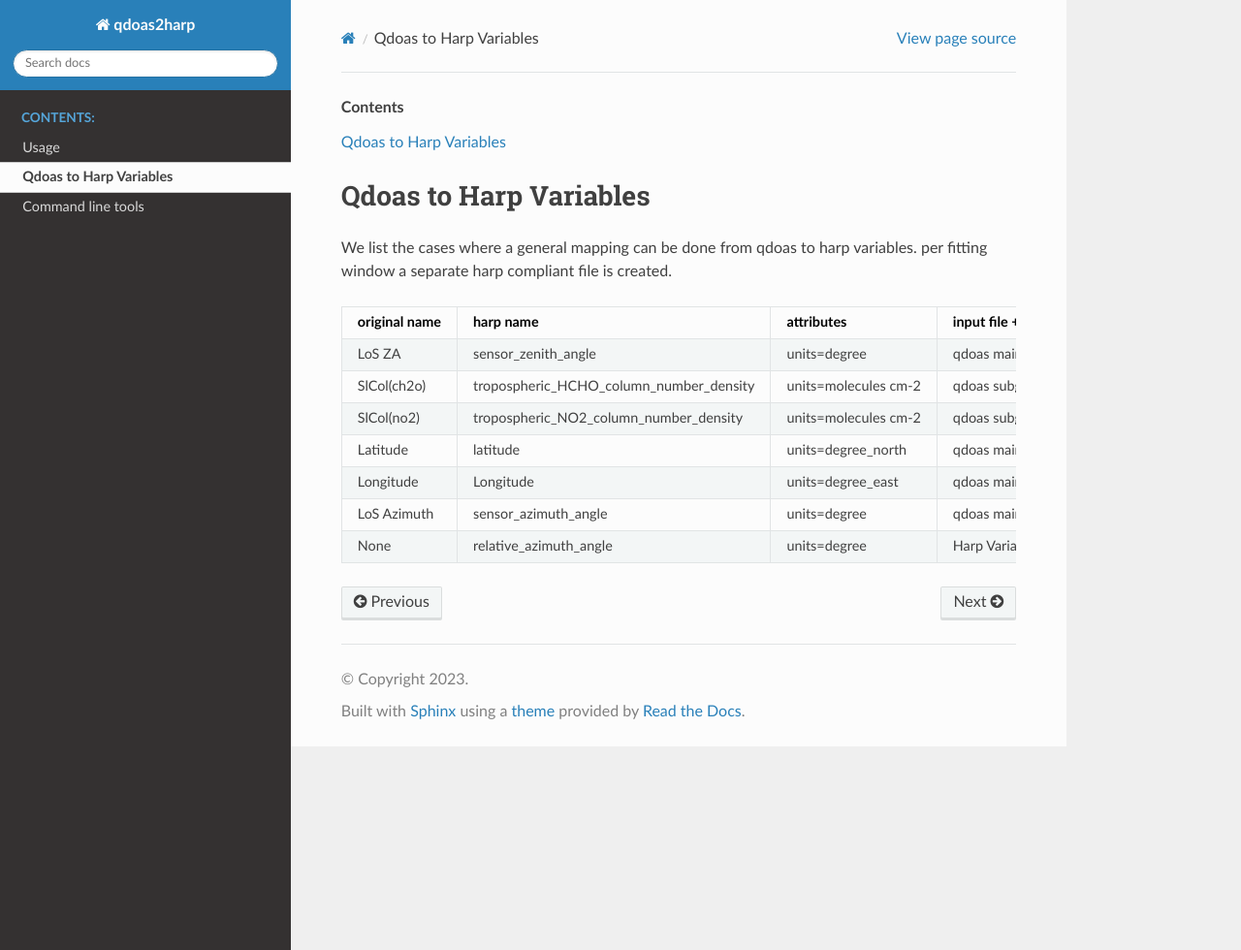
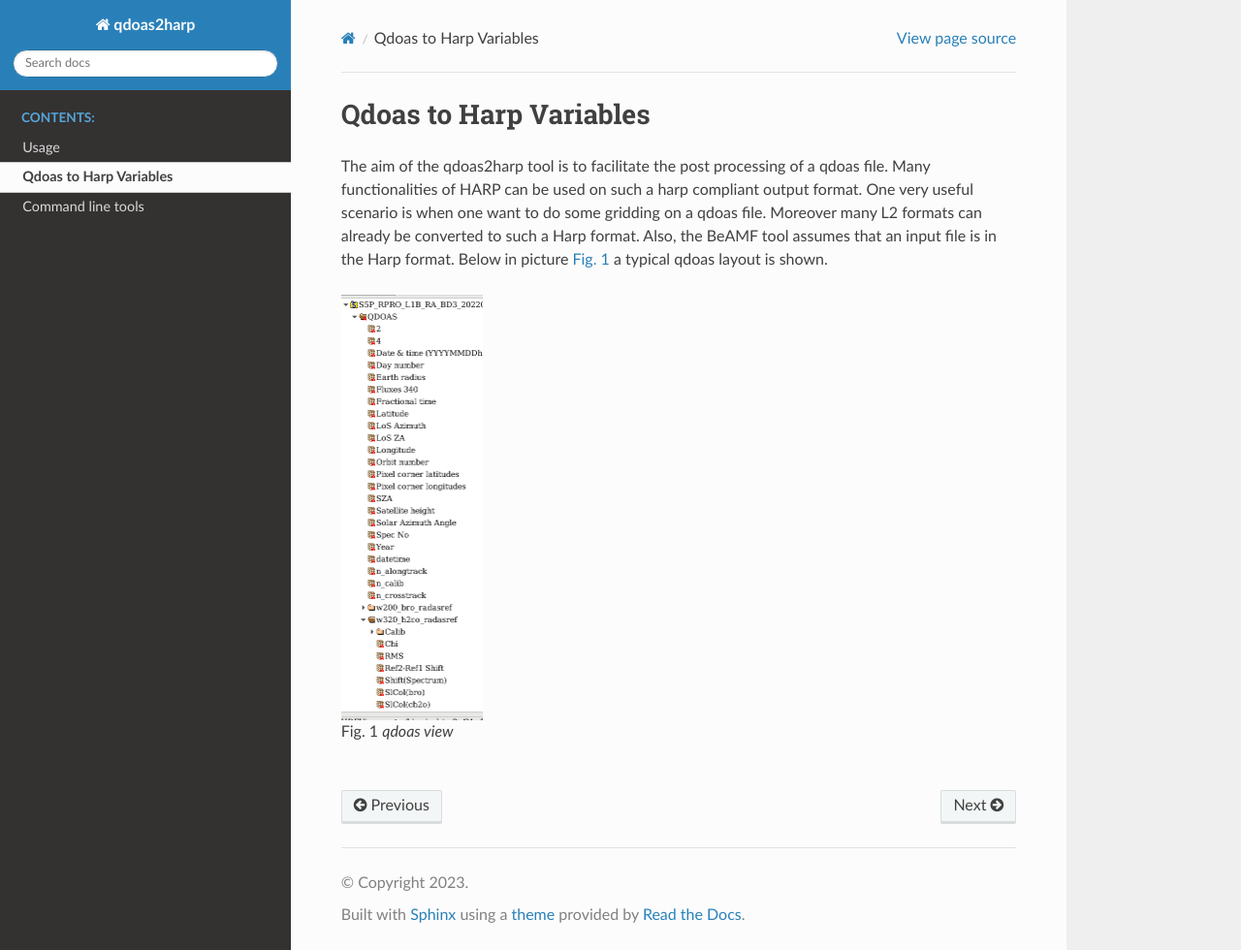
Before and after one commit to UVVIS-BIRA-IASB/qdoas2harp, a Sphinx documentation site: the page built from doc/main.rst, in a window 1280 px wide and 980 px high. Shown: the whole window at 97% size. Built offline with Sphinx 7.4.7 and the Read the Docs theme 2.0.0, drawn with Linux system fonts in a browser that asks for light colours.

Commit message:
updated docs and change in cml interface

```diff
--- a/doc/conf.py
+++ b/doc/conf.py
@@ -26,3 +26,4 @@
 
 html_theme = 'sphinx_rtd_theme'
 html_static_path = ['_static']
+numfig = True
--- a/doc/main.rst
+++ b/doc/main.rst
@@ -1,63 +1,16 @@
-.. contents::
-   :depth: 2
-..
+
 
 Qdoas to Harp Variables
 =======================
 
+The aim of the qdoas2harp tool is to facilitate the post processing of a qdoas file. Many functionalities of HARP can be used on such a harp compliant output format. One very useful scenario is when
+one want to do some gridding on a qdoas file. Moreover many L2 formats can already be converted to such a Harp format.  Also, the BeAMF tool assumes that an input file is in the Harp format.
+Below in picture :numref:`qdoasview`  a typical qdoas layout is shown.
 
-We list the cases where a general mapping can be done from qdoas to harp
-variables.
-per fitting window a separate harp compliant file is created.
+..  figure:: ../figs/fig1.png
+   :name: qdoasview
+   :scale: 50 %
+   :alt: hdfview of typical qdoas layout
+   :align: left
 
-.. list-table::
-   :header-rows: 1
-
-   -
-
-      - original name
-      - harp name
-      - attributes
-      - input file + group
-   -
-
-      - LoS ZA
-      - sensor_zenith_angle
-      - units=degree
-      - qdoas main group
-   -
-
-      - SlCol(ch2o)
-      - tropospheric_HCHO_column_number_density
-      - units=molecules cm-2
-      - qdoas subgroup
-   -
-
-      - SlCol(no2)
-      - tropospheric_NO2_column_number_density
-      - units=molecules cm-2
-      - qdoas subgroup
-   -
-
-      - Latitude
-      - latitude
-      - units=degree_north
-      - qdoas main group
-   -
-
-      - Longitude
-      - Longitude
-      - units=degree_east
-      - qdoas main group
-   -
-
-      - LoS Azimuth
-      - sensor_azimuth_angle
-      - units=degree
-      - qdoas main group
-   -
-
-      - None
-      - relative_azimuth_angle
-      - units=degree
-      - Harp Variable conversion
+   qdoas view
```
Also changed, not shown: doc/aux_imp.rst (+4 -5 lines), doc/mapping.rst (added, +60 -0 lines), figs/fig1.png (added), 2 other files.
